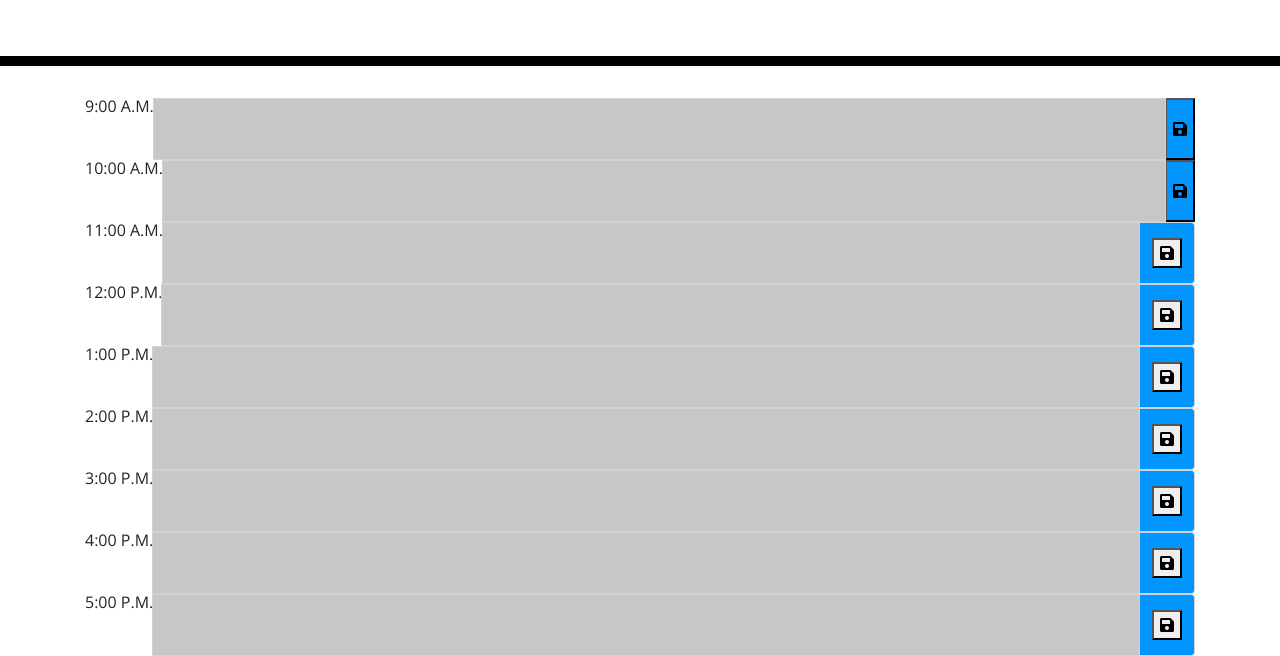
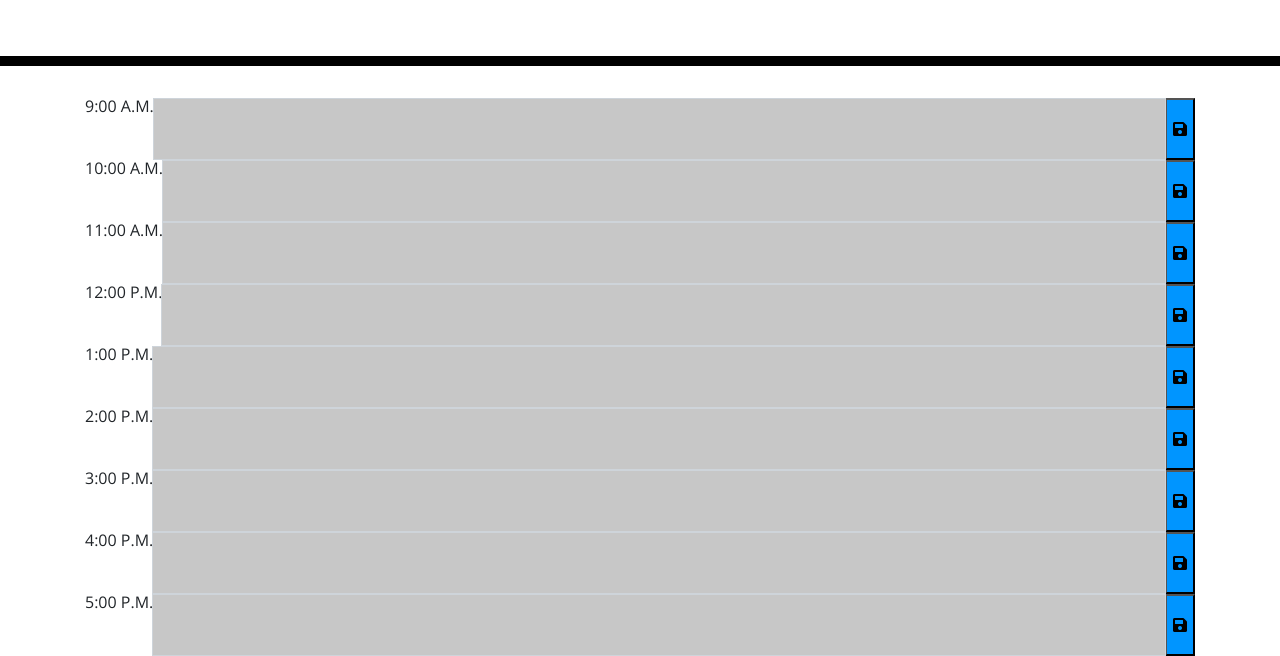
Before and after one commit to waldo-22/hw5-schedule, a plain HTML site: page index.html in a window 1280 px wide. Shown: the part 295-951 px from the top of the page. Drawn offline with nearby package versions, Linux system fonts and the light colour scheme.

Commit message:
homework 5 progress update

```diff
--- a/index.html
+++ b/index.html
@@ -27,7 +27,7 @@
       <div class="input-group-prepend">
         <span class="left-input">9:00 A.M.</span>
       </div>
-      <textarea type="text" class="form-control" style="background-color:rgb(199, 199, 199);"></textarea>
+      <textarea id="nine" type="text" class="form-control" style="background-color:rgb(199, 199, 199);"></textarea>
       <div class="input-group-append">
         <button id="9"class="col-span-2 h-16 " style="background-color:rgb(0,149,255)"><i class="fas fa-save"></i></button>
       </div>
@@ -36,7 +36,7 @@
       <div class="input-group-prepend">
         <span class="left-input">10:00 A.M.</span>
       </div>
-      <textarea type="text" class="form-control" style="background-color:rgb(199, 199, 199);"></textarea>
+      <textarea id="ten" type="text" class="form-control" style="background-color:rgb(199, 199, 199);"></textarea>
       <div class="input-group-append">
         <button id="10"class="col-span-2 h-16 " style="background-color:rgb(0,149,255)"><i class="fas fa-save"></i></button>
       </div>
@@ -45,83 +45,65 @@
       <div class="input-group-prepend">
         <span class="left-input">11:00 A.M.</span>
       </div>
-      <textarea type="text" class="form-control" style="background-color:rgb(199, 199, 199);"></textarea>
+      <textarea id="eleven" type="text" class="form-control" style="background-color:rgb(199, 199, 199);"></textarea>
       <div class="input-group-append">
-        <span class="input-group-text" style="background-color:rgb(0, 149, 255);"><button
-            class="col-span-2 h-16 bg-indigo-500 font-bold hover:bg-indigo-400 transition duration-500 ease-in-out"><i
-              class="fas fa-save"></i></button></span>
+        <button id="11"class="col-span-2 h-16 " style="background-color:rgb(0,149,255)"><i class="fas fa-save"></i></button>
       </div>
     </div>
     <div class="input-group">
       <div class="input-group-prepend">
         <span class="left-input">12:00 P.M.</span>
       </div>
-      <textarea type="text" class="form-control" style="background-color:rgb(199, 199, 199);"></textarea>
+      <textarea id="twelve" type="text" class="form-control" style="background-color:rgb(199, 199, 199);"></textarea>
       <div class="input-group-append">
-        <span class="input-group-text" style="background-color:rgb(0, 149, 255);"><button
-            class="col-span-2 h-16 bg-indigo-500 font-bold hover:bg-indigo-400 transition duration-500 ease-in-out"><i
-              class="fas fa-save"></i></button></span>
+        <button id="12"class="col-span-2 h-16 " style="background-color:rgb(0,149,255)"><i class="fas fa-save"></i></button>
       </div>
     </div>
     <div class="input-group">
       <div class="input-group-prepend">
         <span class="left-input">1:00 P.M.</span>
       </div>
-      <textarea type="text" class="form-control" style="background-color:rgb(199, 199, 199);"></textarea>
+      <textarea id="one" type="text" class="form-control" style="background-color:rgb(199, 199, 199);"></textarea>
       <div class="input-group-append">
-        <span class="input-group-text" style="background-color:rgb(0, 149, 255);"><button
-            class="col-span-2 h-16 bg-indigo-500 font-bold hover:bg-indigo-400 transition duration-500 ease-in-out"><i
-              class="fas fa-save"></i></button></span>
+        <button id="1"class="col-span-2 h-16 " style="background-color:rgb(0,149,255)"><i class="fas fa-save"></i></button>
       </div>
     </div>
     <div class="input-group">
       <div class="input-group-prepend">
         <span class="left-input">2:00 P.M.</span>
       </div>
-      <textarea type="text" class="form-control" style="background-color:rgb(199, 199, 199);"></textarea>
+      <textarea id="two" type="text" class="form-control" style="background-color:rgb(199, 199, 199);"></textarea>
       <div class="input-group-append">
-        <span class="input-group-text" style="background-color:rgb(0, 149, 255);"><button
-            class="col-span-2 h-16 bg-indigo-500 font-bold hover:bg-indigo-400 transition duration-500 ease-in-out"><i
-              class="fas fa-save"></i></button></span>
+        <button id="2"class="col-span-2 h-16 " style="background-color:rgb(0,149,255)"><i class="fas fa-save"></i></button>
       </div>
     </div>
     <div class="input-group">
       <div class="input-group-prepend">
         <span class="left-input">3:00 P.M.</span>
       </div>
-      <textarea type="text" class="form-control" style="background-color:rgb(199, 199, 199);"></textarea>
+      <textarea id="three" type="text" class="form-control" style="background-color:rgb(199, 199, 199);"></textarea>
       <div class="input-group-append">
-        <span class="input-group-text" style="background-color:rgb(0, 149, 255);"><button
-            class="col-span-2 h-16 bg-indigo-500 font-bold hover:bg-indigo-400 transition duration-500 ease-in-out"><i
-              class="fas fa-save"></i></button></span>
+        <button id="3"class="col-span-2 h-16 " style="background-color:rgb(0,149,255)"><i class="fas fa-save"></i></button>
       </div>
     </div>
     <div class="input-group">
       <div class="input-group-prepend">
         <span class="left-input">4:00 P.M.</span>
       </div>
-      <textarea type="text" class="form-control" style="background-color:rgb(199, 199, 199);"></textarea>
+      <textarea id="four" type="text" class="form-control" style="background-color:rgb(199, 199, 199);"></textarea>
       <div class="input-group-append">
-        <span class="input-group-text" style="background-color:rgb(0, 149, 255);"><button
-            class="col-span-2 h-16 bg-indigo-500 font-bold hover:bg-indigo-400 transition duration-500 ease-in-out"><i
-              class="fas fa-save"></i></button></span>
+        <button id="4"class="col-span-2 h-16 " style="background-color:rgb(0,149,255)"><i class="fas fa-save"></i></button>
       </div>
     </div>
     <div class="input-group">
       <div class="input-group-prepend">
         <span class="left-input">5:00 P.M.</span>
       </div>
-      <textarea type="text" class="form-control" style="background-color:rgb(199, 199, 199);"></textarea>
+      <textarea id="five" type="text" class="form-control" style="background-color:rgb(199, 199, 199);"></textarea>
       <div class="input-group-append">
-        <span class="input-group-text" style="background-color:rgb(0, 149, 255);"><button
-            class="col-span-2 h-16 bg-indigo-500 font-bold hover:bg-indigo-400 transition duration-500 ease-in-out"><i
-              class="fas fa-save"></i></button></span>
+        <button id="5"class="col-span-2 h-16 " style="background-color:rgb(0,149,255)"><i class="fas fa-save"></i></button>
       </div>
     </div>
-
-
-
-
   </div>
 
   <script src="https://cdnjs.cloudflare.com/ajax/libs/jquery/3.2.1/jquery.min.js"></script>
--- a/script.js
+++ b/script.js
@@ -24,9 +24,6 @@ containerEl.addEventListener("click", function(event) {
         console.log(event.target.parentElement.previousElementSibling.value )
         localStorage.setItem(event.target.id, event.target.parentElement.previousElementSibling.value )
         // line 25 is the exact same as 27 if we were to click the save button for 9am
-        localStorage.setItem("9", "test")
-
-
     }
 })
 function displayTime() {
@@ -35,5 +32,17 @@ function displayTime() {
     // console.log(displayTime);
 }
 setInterval(displayTime, 1000);
+// let userSubmit = document.querySelector(".text");
+// make unique element and grab from local storage from unique key******
+function renderLastRegistered() {
+    let hours = ["nine", "ten", "eleven", "twelve", "one", "two", "three", "four", "five"]
 
-localStorage.getItem("9")
+    let hoursPt2 = ["9", "10", "11", "12", "1", "2", "3", "4", "5"]
+
+    for (let i = 0; i < 9; i++) {
+        let userSubmit = localStorage.getItem(hoursPt2 [i]);
+        let textBox = document.getElementById(hours[i]);
+        textBox.innerHTML = userSubmit;
+    }
+}
+renderLastRegistered();
```
